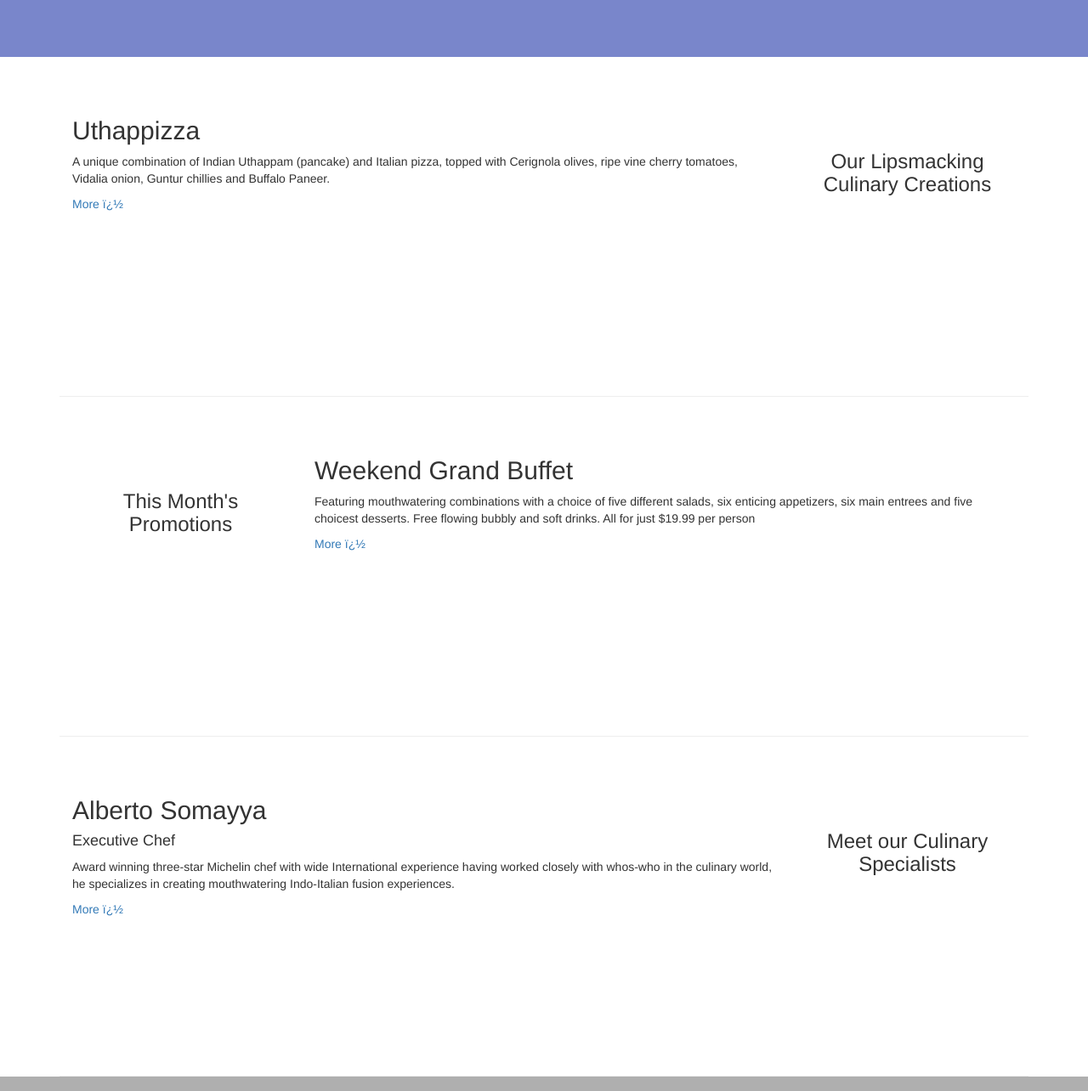
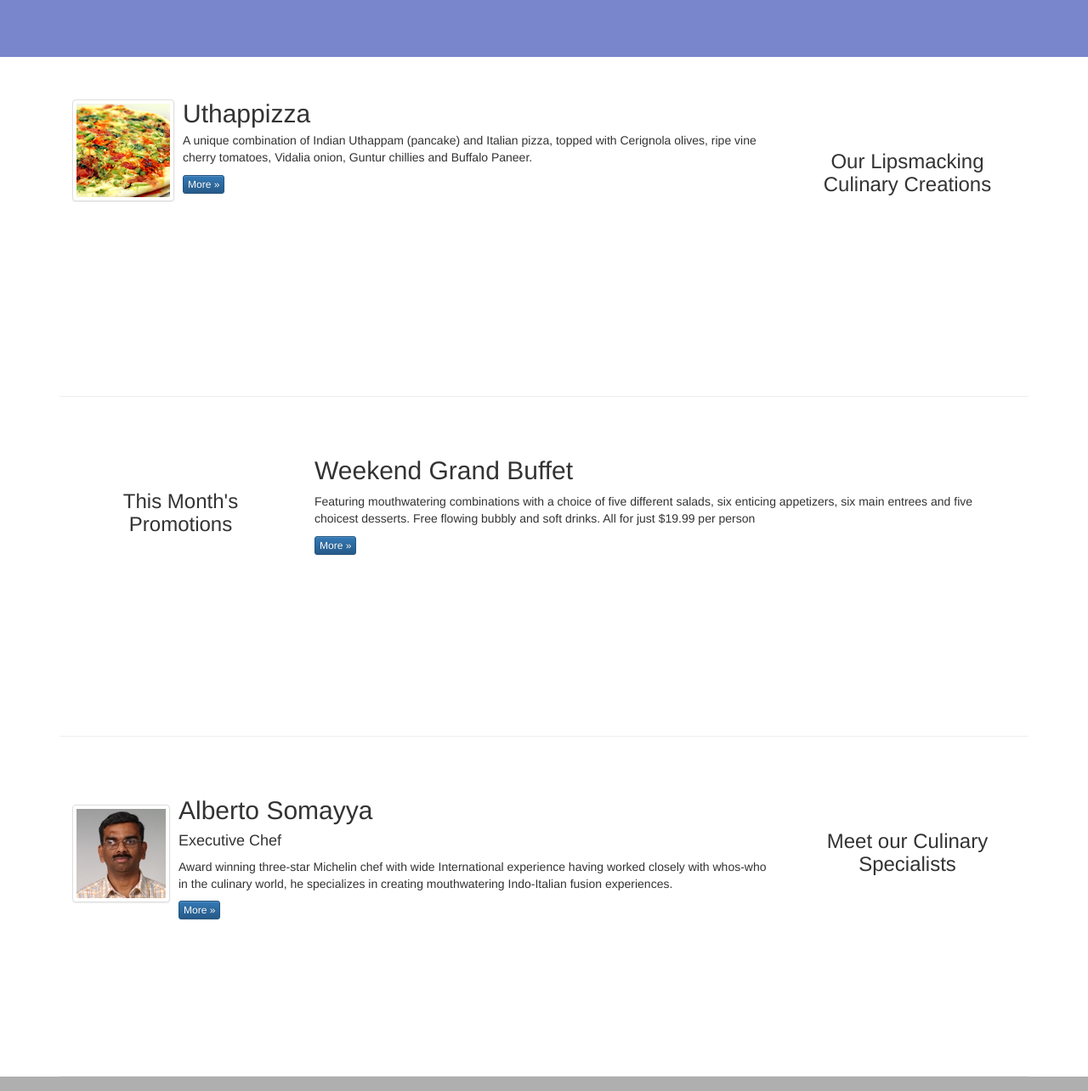
Before and after one commit to AmitBarjatya/fullstackweb, a plain HTML site: page frontend_UI_frameworks/conFusion/index.html in a window 1280 px wide. Shown: the part 392-1676 px from the top of the page at 85% size. Drawn offline with nearby package versions, Linux system fonts and the light colour scheme.

Commit message:
added week 2 exercises 3

```diff
--- a/frontend_UI_frameworks/conFusion/index.html
+++ b/frontend_UI_frameworks/conFusion/index.html
@@ -24,7 +24,7 @@
           <span class="icon-bar"></span>
           <span class="icon-bar"></span>
         </button>
-        <a class="navbar-brand" href="index.html">Ristorante Con Fusion</a>
+        <a class="navbar-brand" href="#"><img src="img/logo.png" height = 30 width = 41></a>
       </div>
       <div id="navbar" class="navbar-collapse collapse">
         <ul class="nav navbar-nav">
@@ -65,7 +65,9 @@
             <p style="padding:40px;"></p>
             <p>We take inspiration from the World's best cuisines, and create a unique fusion experience. Our lipsmacking creations will tickle your culinary senses!</p>
           </div>
-          <div class="col-xs-12 col-sm-4">
+          <div class="col-xs-12 col-sm-2">
+            <p style="padding:20px;"></p>
+            <img src="img/logo.png" class="img-responsive">
           </div>
         </div>
       </div>
@@ -77,11 +79,20 @@
           <p style="padding:20px;"></p>
           <h3 align="center">Our Lipsmacking Culinary Creations</h3>
         </div>
+        <!-- start media div for recipe -->
         <div class="col-xs-12 col-sm-9 col-sm-pull-3">
-          <h2>Uthappizza</h2>
-          <p>A unique combination of Indian Uthappam (pancake) and Italian pizza, topped with Cerignola olives, ripe vine cherry tomatoes, Vidalia onion, Guntur chillies and Buffalo Paneer.</p>
-          <p><a href="https://d396qusza40orc.cloudfront.net/phoenixassets/web-frameworks/index.html#">More �</a></p>
+          <div class="media">
+            <div class="media-left media-middle">
+              <a href=""><img  class="media-object img-thumbnail" src="img/uthappizza.png" alt="Uthappizza"></a>
+            </div>
+            <div class="media-body">
+              <h2 class="media-heading">Uthappizza</h2>
+              <p>A unique combination of Indian Uthappam (pancake) and Italian pizza, topped with Cerignola olives, ripe vine cherry tomatoes, Vidalia onion, Guntur chillies and Buffalo Paneer.</p>
+              <p><a class="btn btn-primary btn-xs"href="#">More &raquo;</a></p>
+            </div>
+          </div>
         </div>
+        <!-- end media div for recipe -->
       </div>
 
 
@@ -93,7 +104,7 @@
         <div class="col-xs-12 col-sm-9">
           <h2>Weekend Grand Buffet</h2>
           <p>Featuring mouthwatering combinations with a choice of five different salads, six enticing appetizers, six main entrees and five choicest desserts. Free flowing bubbly and soft drinks. All for just $19.99 per person </p>
-          <p><a href="https://d396qusza40orc.cloudfront.net/phoenixassets/web-frameworks/index.html#">More �</a></p>
+          <p><a class="btn btn-primary btn-xs"href="#">More &raquo;</a></p>
         </div>
       </div>
 
@@ -103,10 +114,19 @@
           <h3 align="center">Meet our Culinary Specialists</h3>
         </div>
         <div class="col-xs-12 col-sm-9 col-sm-pull-3">
-          <h2>Alberto Somayya</h2>
-          <h4>Executive Chef</h4>
-          <p>Award winning three-star Michelin chef with wide International experience having worked closely with whos-who in the culinary world, he specializes in creating mouthwatering Indo-Italian fusion experiences. </p>
-          <p><a href="https://d396qusza40orc.cloudfront.net/phoenixassets/web-frameworks/index.html#">More �</a></p>
+          <div class="media">
+            <div class="media-left media-middle">
+              <a href="#"><img class="media-object img-thumbnail" src="img/alberto.png" alt="Alberto Sommayya"></a>
+            </div>
+            <div class="media-body">
+              <div class="media-heading">
+                <h2>Alberto Somayya</h2>
+                <h4>Executive Chef</h4>
+                <p>Award winning three-star Michelin chef with wide International experience having worked closely with whos-who in the culinary world, he specializes in creating mouthwatering Indo-Italian fusion experiences. </p>
+                <p><a class="btn btn-primary btn-xs"href="#">More &raquo;</a></p>
+              </div>
+            </div>
+          </div>
         </div>
       </div>
     </div>
```
Also changed, not shown: frontend_UI_frameworks/conFusion/aboutus.html (+3 -1 lines), frontend_UI_frameworks/conFusion/contactus.html (+3 -1 lines), frontend_UI_frameworks/conFusion/img/alberto.png (added), frontend_UI_frameworks/conFusion/img/buffet.png (added), frontend_UI_frameworks/conFusion/img/logo.png (added), frontend_UI_frameworks/conFusion/img/uthappizza.png (added), 3 other files.
